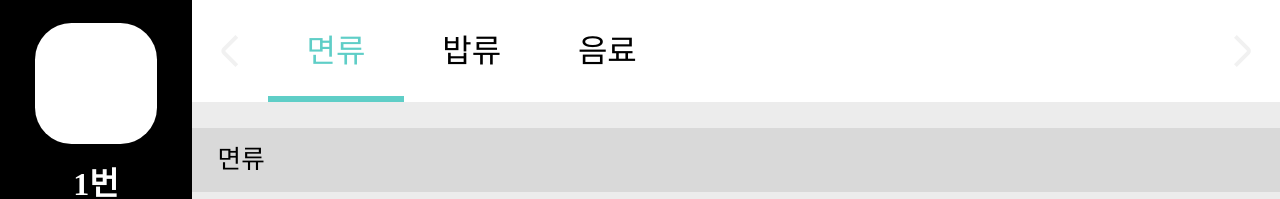
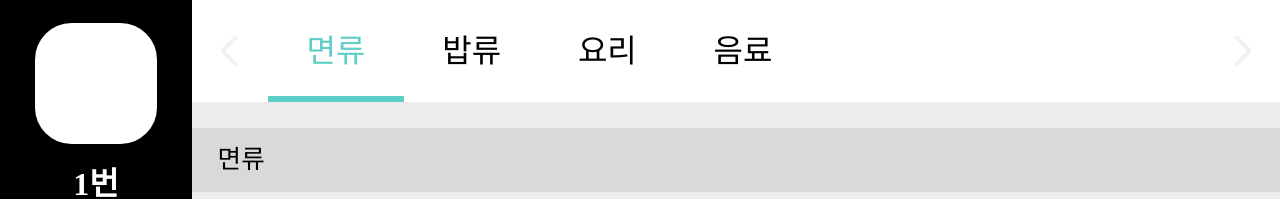
Before and after one commit to Blank-Check-Capstone/frontend, a React (Create React App) app: page / in a window 1280 px wide. Shown: the top 199 px of the page. Built offline with nearby package versions, Linux system fonts and the light colour scheme; a web font is replaced by a local one.

Commit message:
중국집 메뉴 추가

```diff
--- a/src/App.js
+++ b/src/App.js
@@ -61,6 +61,8 @@ import creamPasta from "./assets/images/creamPasta.jpg";
 import vanillaIceCream from "./assets/images/vanillaIceCream.jpg";
 import mangoPannaCotaAndGarlicCompot from "./assets/images/mangoPannaCota&GarlicCompot.jfif";
 import miniCheesePlatter from "./assets/images/miniCheesePlatter.jfif";
+import sweetAndSourPork from "./assets/images/sweetAndSourPork.jfif";
+import palbochae from "./assets/images/palbochae.jpg";
 
 const chatrooms = [
   {
@@ -235,6 +237,24 @@ const App = () => {
         },
         {
           id: 3,
+          title: t("요리"),
+          menus: [
+            {
+              id: 1,
+              name: t("탕수육"),
+              price: 15000,
+              image: sweetAndSourPork,
+            },
+            {
+              id: 2,
+              name: t("팔보채"),
+              price: 18000,
+              image: palbochae,
+            },
+          ],
+        },
+        {
+          id: 4,
           title: t("음료"),
           menus: [
             {
--- a/src/lang/translation/translation.kor.json
+++ b/src/lang/translation/translation.kor.json
@@ -107,5 +107,8 @@
   "싱글 게임": "싱글 게임",
   "심심할때 우리끼리 놀자": "심심할때 우리끼리 놀자",
   "대전 게임": "대전 게임",
-  "안주걸고 진검승부!": "안주걸고 진검승부!"
+  "안주걸고 진검승부!": "안주걸고 진검승부!",
+  "요리": "요리",
+  "탕수육": "탕수육",
+  "팔보채": "팔보채"
 }
--- a/src/lang/translation/translation.usa.json
+++ b/src/lang/translation/translation.usa.json
@@ -109,5 +109,8 @@
   "싱글 게임": "Single game",
   "심심할때 우리끼리 놀자": "Let's play when we're bored",
   "대전 게임": "VS Game",
-  "안주걸고 진검승부!": "Let's go with the food and fight!"
+  "안주걸고 진검승부!": "Let's go with the food and fight!",
+  "요리": "Food",
+  "탕수육": "Sweet and sour pork",
+  "팔보채": "Palbochae"
 }
```
Also changed, not shown: src/assets/images/palbochae.jpg (added), src/assets/images/sweetAndSourPork.jfif (added).
